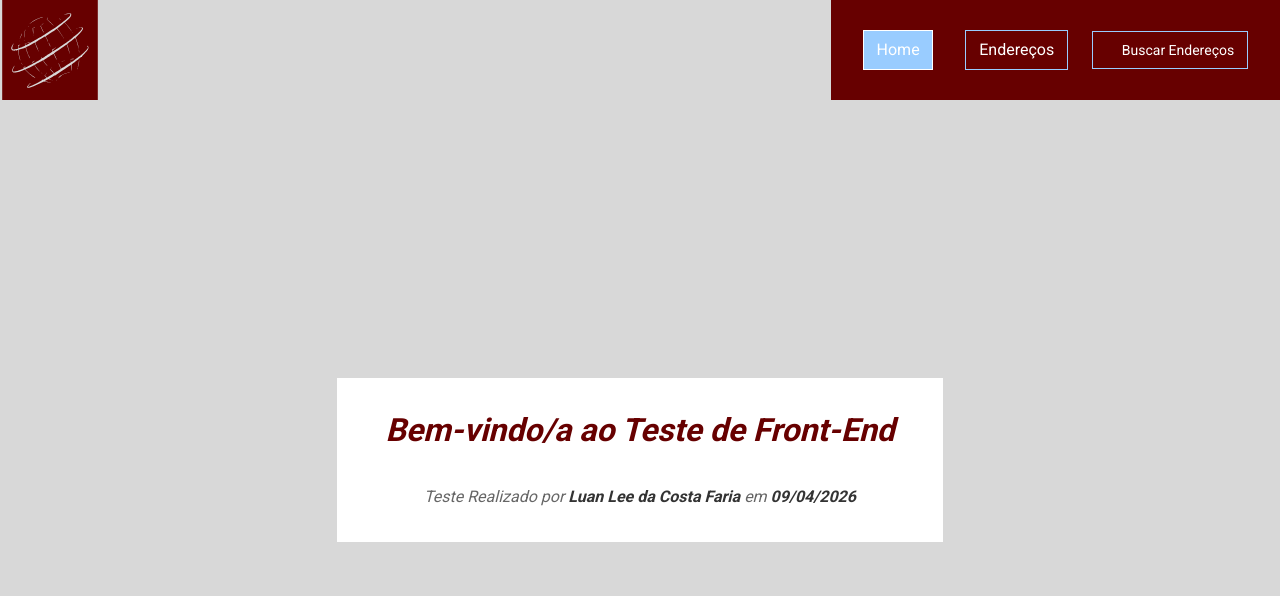
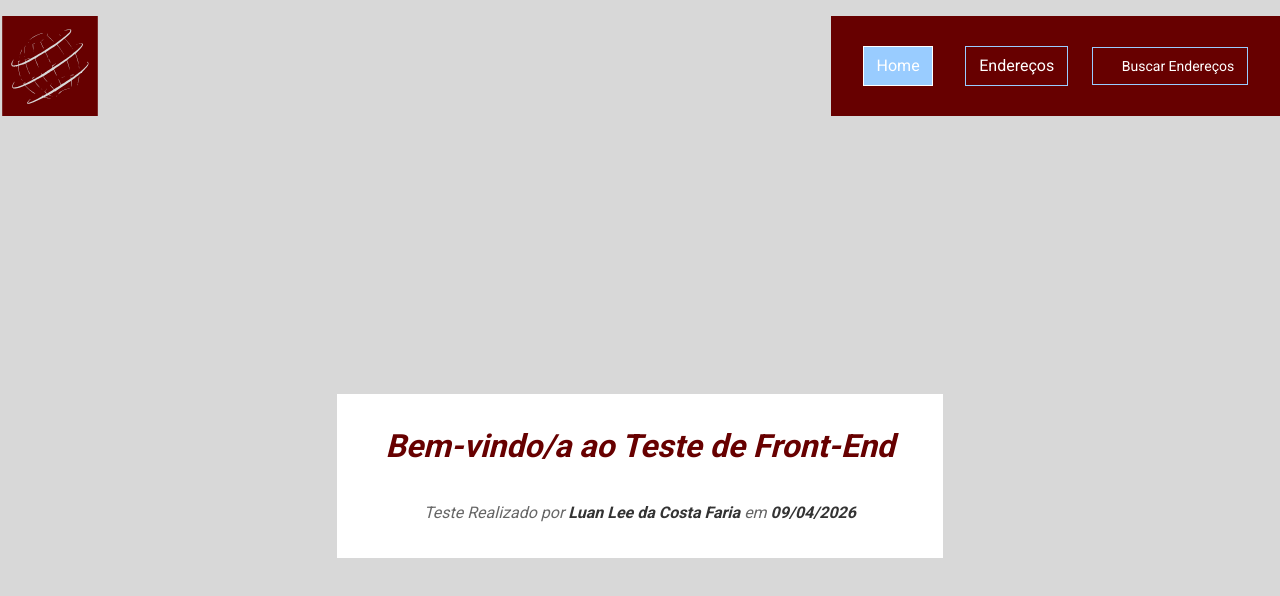
Before and after one commit to luanleecf/Teste-Frontend-SCCON, an Angular app: page /home in a window 1280 px wide. Shown: the top 596 px of the page. Built offline with nearby package versions, Linux system fonts and the light colour scheme.

Commit message:
feat: ajustando menu para ficar de acordo com layout proposto

```diff
--- a/src/app/components/header/header.component.html
+++ b/src/app/components/header/header.component.html
@@ -8,9 +8,6 @@
     </div>
   </div>
 
-  <!-- Spacer para empurrar menu à direita -->
-  <div class="header-spacer"></div>
-
   <!-- Menu -->
   <sccon-header-menu></sccon-header-menu>
 </header>
--- a/src/app/components/header/header.component.scss
+++ b/src/app/components/header/header.component.scss
@@ -8,14 +8,13 @@
   display: flex;
   align-items: stretch;
   width: 100%;
+  max-width: 1400px;
+  margin: 0 auto;
+  padding-top: $spacing-sm;
 
   sccon-header-menu {
-    flex: 0 0 auto;
+    margin-left: auto;
   }
-}
-
-.header-spacer {
-  flex: 1;
 }
 
 
```
